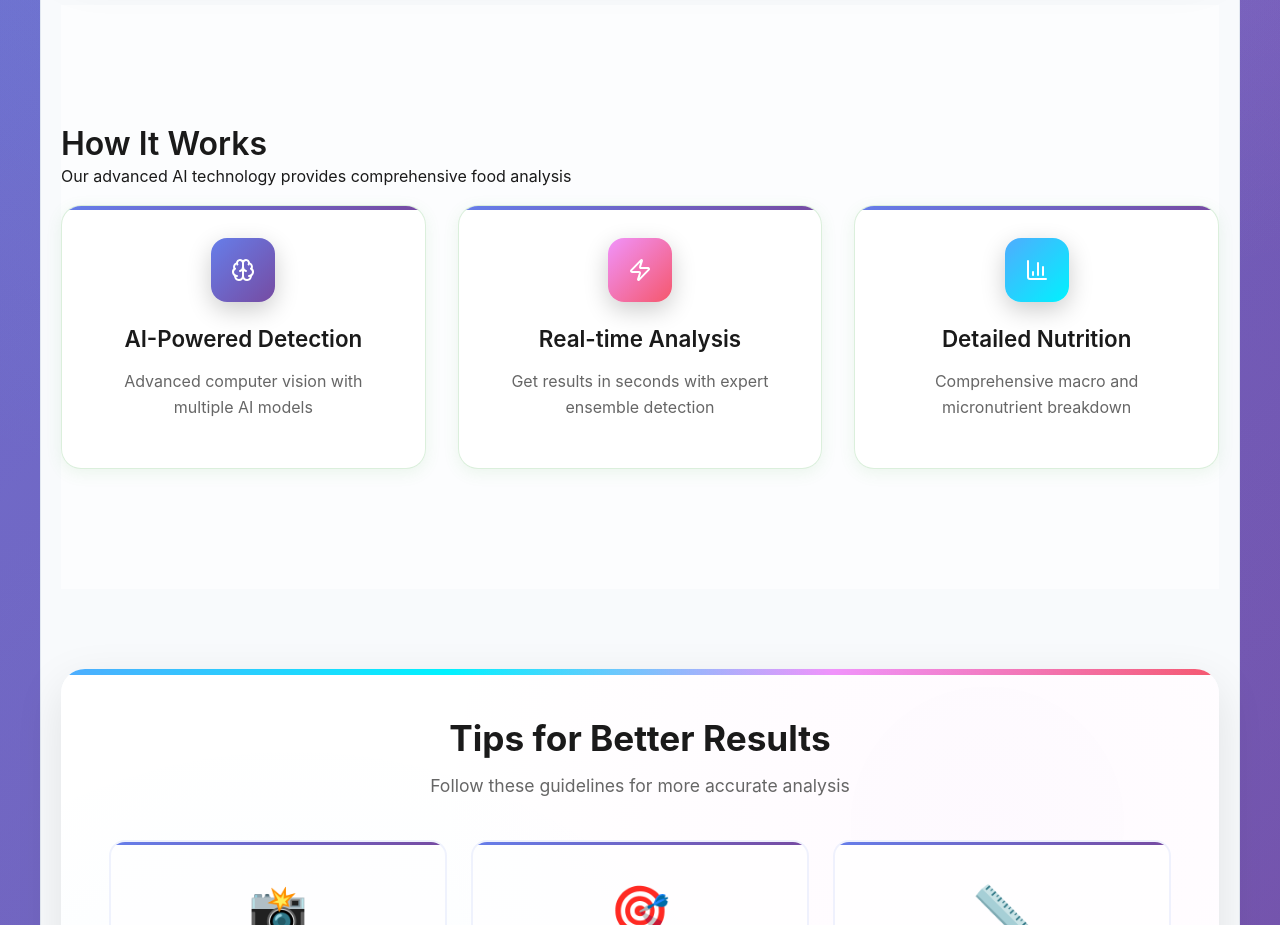
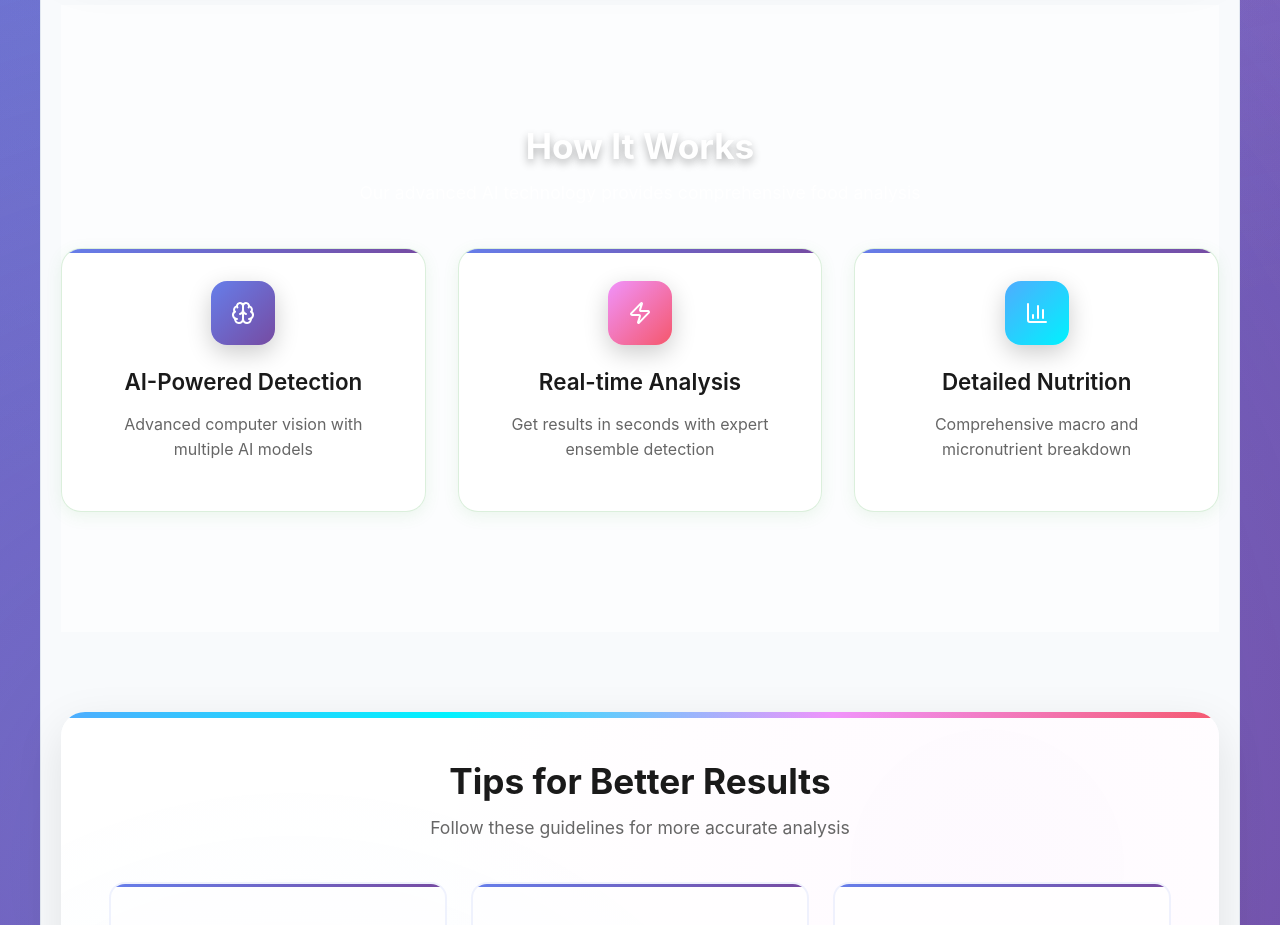
Before and after one commit to Ujjwal-sinha/AlCalorieApp, a React (Vite) app in the folder food-analyzer-frontend/: page /analysis in a window 1280 px wide. Shown: the part 1740-2665 px from the top of the page. Built offline with nearby package versions, Linux system fonts and the light colour scheme; no server answers.

Commit message:
analysis fix

```diff
--- a/food-analyzer-frontend/src/pages/Analysis.css
+++ b/food-analyzer-frontend/src/pages/Analysis.css
@@ -130,7 +130,30 @@
 
 .features-section {
   margin-bottom: 48px;
-  animation: fadeIn 1s ease-out 0.6s both;
+  animation: fadeIn 1s ease-out 0.9s both;
+}
+
+.features-header {
+  text-align: center;
+  margin-bottom: 40px;
+  position: relative;
+  z-index: 1;
+}
+
+.features-header h2 {
+  font-size: 2.2rem;
+  font-weight: 700;
+  color: white;
+  margin-bottom: 12px;
+  text-shadow: 0 4px 8px rgba(0, 0, 0, 0.3);
+}
+
+.features-header p {
+  color: rgba(255, 255, 255, 0.9);
+  font-size: 1.1rem;
+  max-width: 600px;
+  margin: 0 auto;
+  line-height: 1.6;
 }
 
 @keyframes fadeIn {
@@ -228,7 +251,7 @@
 
 .analysis-main {
   margin-bottom: 48px;
-  animation: fadeIn 1s ease-out 0.9s both;
+  animation: fadeIn 1s ease-out 0.3s both;
 }
 
 .upload-section,
```
